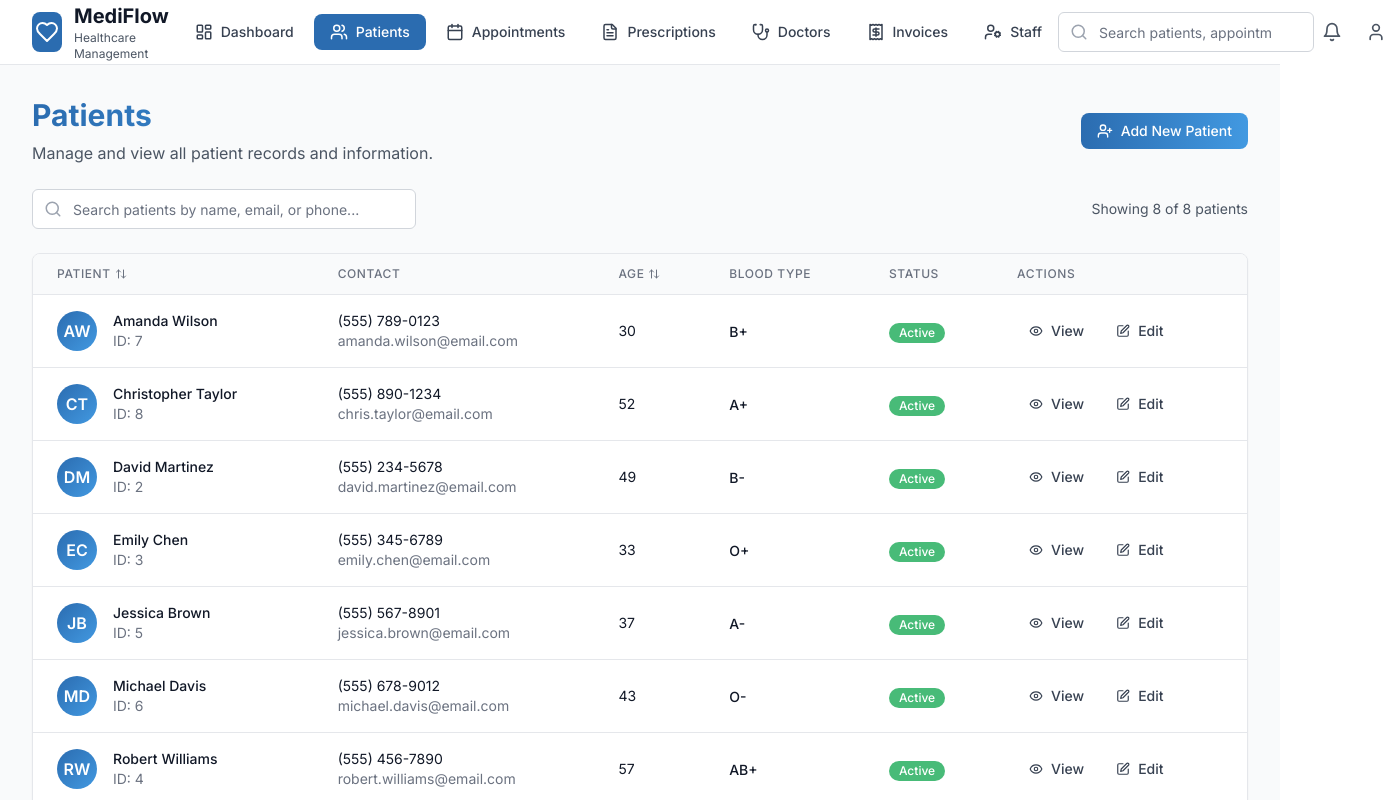
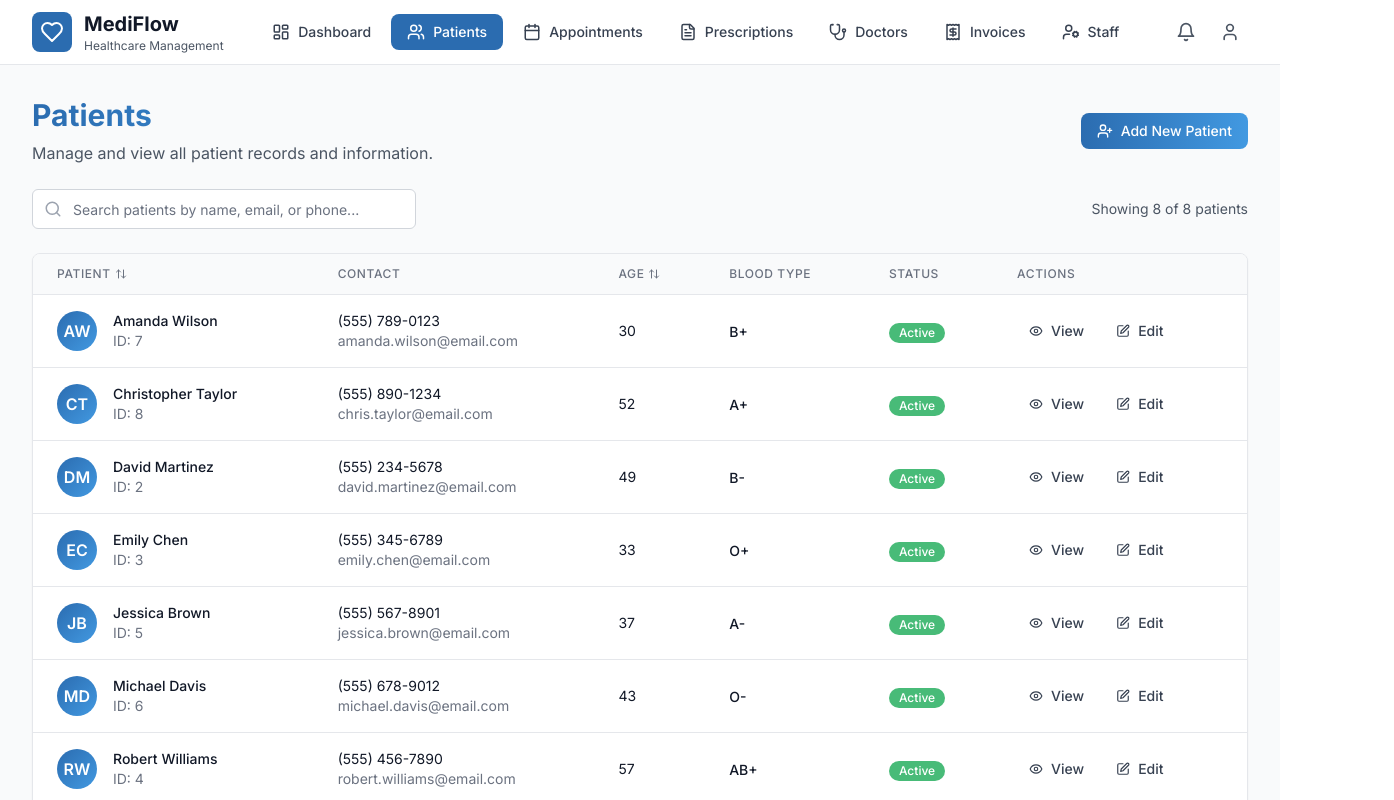
Before and after one commit to apper-canvas/mediflow-finity-drive, a React (Vite) app: page /patients in a window 1280 px wide. Shown: the top 800 px of the page, 1394 px wide, since content can reach past the window. Built offline with nearby package versions, Linux system fonts and the light colour scheme.

Commit message:
Remove search functionality from header section

```diff
--- a/src/components/organisms/Header.jsx
+++ b/src/components/organisms/Header.jsx
@@ -1,7 +1,6 @@
 import { NavLink, Link } from "react-router-dom";
 import React, { useState } from "react";
 import ApperIcon from "@/components/ApperIcon";
-import SearchBar from "@/components/molecules/SearchBar";
 import Button from "@/components/atoms/Button";
 
 function Header() {
@@ -50,13 +49,6 @@ const navItems = [
 </nav>
 
           {/* Search Bar (Desktop) */}
-          <div className="hidden lg:block">
-            <SearchBar
-              placeholder="Search patients, appointments..."
-              onSearch={(query) => console.log("Search:", query)}
-              className="w-64"
-            />
-          </div>
 
           {/* User Actions */}
           <div className="flex items-center gap-2">
@@ -101,13 +93,6 @@ const navItems = [
 </NavLink>
               ))}
             </div>
-            {/* Mobile Search */}
-            <div className="px-4 pb-4">
-              <SearchBar
-                placeholder="Search patients, appointments..."
-                onSearch={(query) => console.log("Search:", query)}
-              />
-            </div>
           </div>
         )}
       </div>
```
